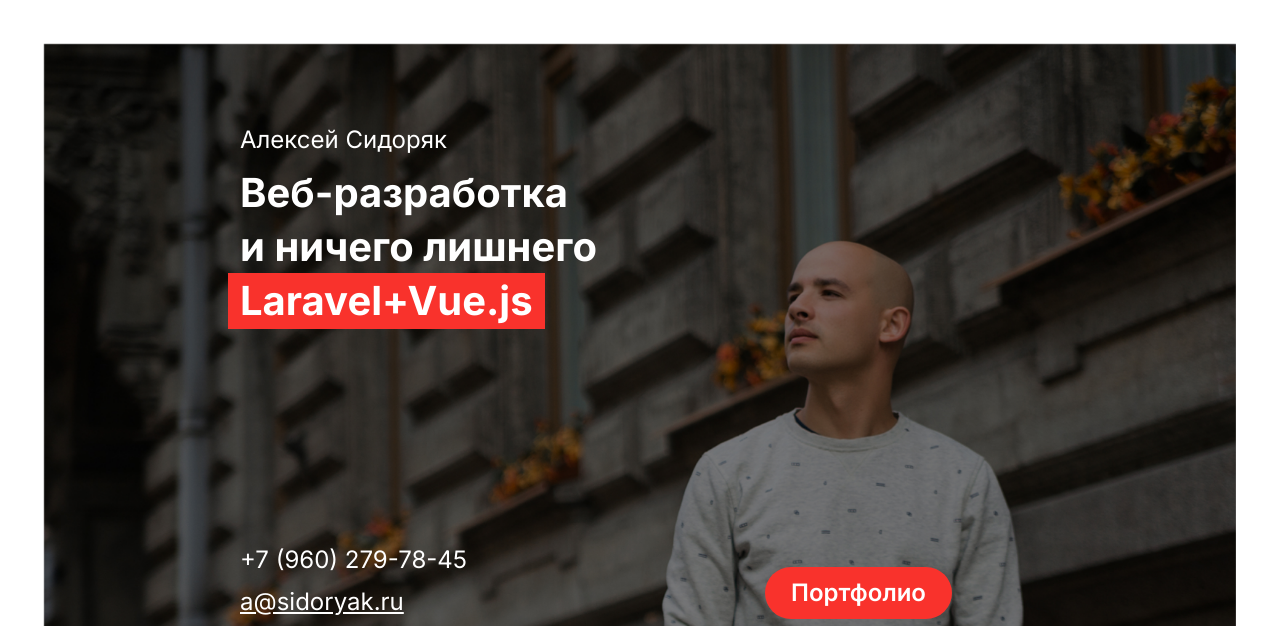
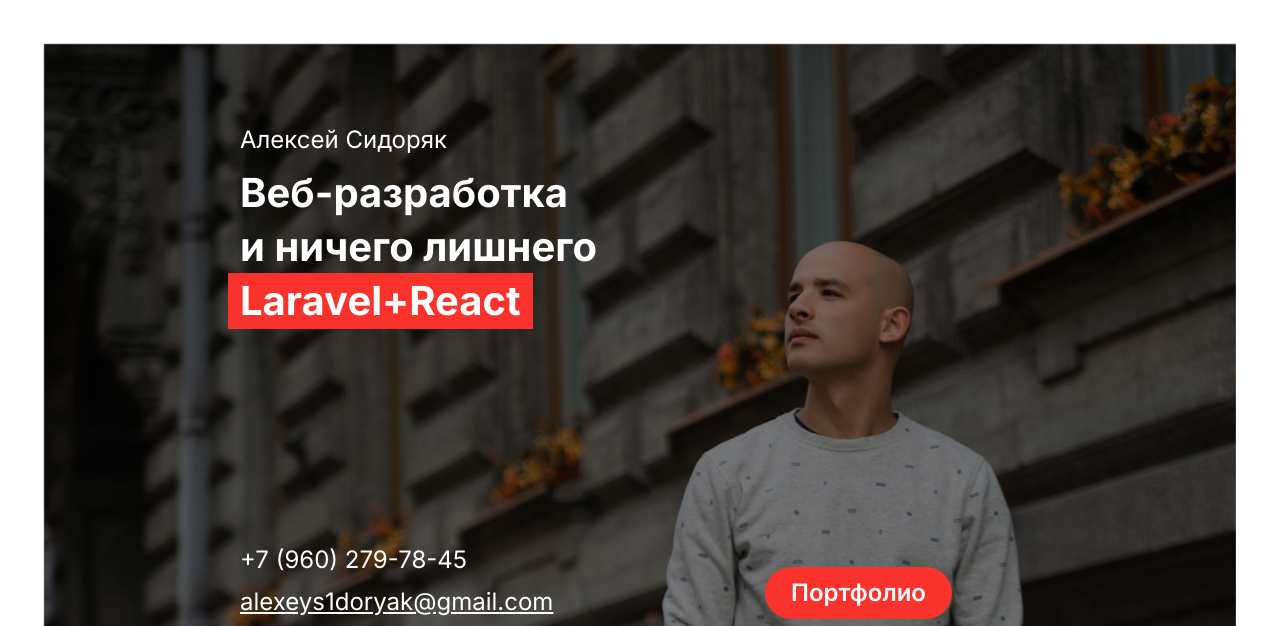
Before and after one commit to s1doryak/s1doryak, a plain HTML site: page index.html in a window 1280 px wide. Shown: the top 626 px of the page. Drawn offline with Linux system fonts and the light colour scheme.

Commit message:
description + contacts

```diff
--- a/index.html
+++ b/index.html
@@ -6,7 +6,7 @@
     <title>Алексей Сидоряк</title>
     <!-- meta-->
     <meta name="viewport" content="width=device-width, initial-scale=1.0">
-    <meta name="description" content="">
+    <meta name="description" content="Веб-разработка на Laravel и React">
     <meta name="theme-color" content="#ffffff">
     <!-- icon & css-->
     <link rel="icon" href="/image/favicon.ico" sizes="any">
@@ -28,13 +28,13 @@
               <div class="index__main">
                 <div class="index__name">Алексей Сидоряк</div>
                 <div class="index__title">
-                  <h1>Веб-разработка и&nbsp;ничего лишнего<br><span>Laravel+Vue.js</span></h1>
+                  <h1>Веб-разработка и&nbsp;ничего лишнего<br><span>Laravel+React</span></h1>
                 </div>
               </div>
               <div class="index__group">
                 <div class="index-contacts">
                   <div class="index-contacts__phone"><a href="tel:+79602797845" title="Мой телефон">+7 (960) 279-78-45</a></div>
-                  <div class="index-contacts__email"><a href="mailto:a@sidoryak.ru" title="Мой мейл">a@sidoryak.ru</a></div>
+                  <div class="index-contacts__email"><a href="mailto:alexeys1doryak@gmail.com" title="Мой мейл">alexeys1doryak@gmail.com</a></div>
                   <div class="index-contacts__telegram"><a href="tg://resolve?domain=s1doryak" target="_blank" title="Мой телеграм"><img src="/image/icon/telegram.svg" alt="icon"><span>s1doryak</span></a></div>
                 </div>
                 <div class="index-info">
```
